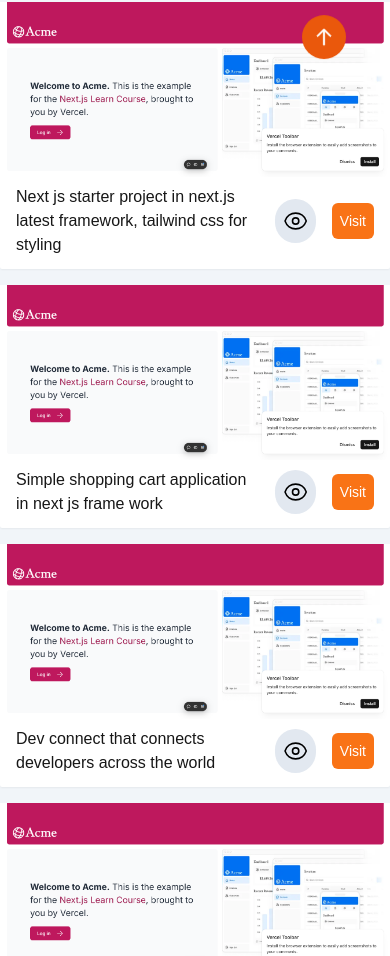
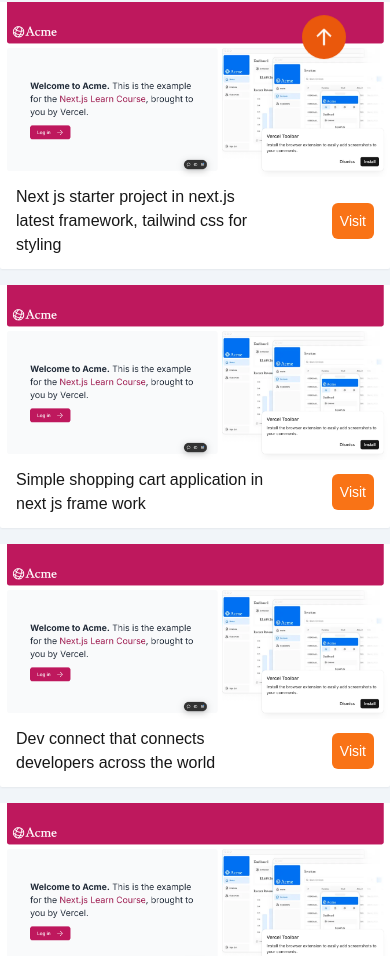
Before and after one commit to amaniCoding/amani-portifolio, a Next.js app: page / in a window 390 px wide. Shown: the part 731-1687 px from the top of the page. Built offline with nearby package versions, Linux system fonts and the light colour scheme.

Commit message:
fixed some dark issues

```diff
--- a/app/ui/works.tsx
+++ b/app/ui/works.tsx
@@ -243,8 +243,8 @@ export default function Works() {
                     </div>
 
                     <div className="flex items-center justify-between space-x-4 px-4 pb-3 mt-2">
-                      <p className="dark:text-slate-300 w-3/4">{work.title}</p>
-                        <EyeIcon className="w-11 h-11 rounded-full bg-slate-200 p-2 cursor-pointer stroke-black dark:bg-slate-500 dark:group-hover:bg-slate-950 dark:group-hover:stroke-white dark:text-white hover:bg-slate-300" onClick={() => {handelShowModal(work)}}  />
+                      <p className="dark:text-slate-300 w-[70%]">{work.title}</p>
+                        <EyeIcon className="md:block hidden w-11 h-11 rounded-full bg-slate-200 p-2 cursor-pointer stroke-black dark:bg-slate-500 dark:group-hover:bg-slate-950 dark:group-hover:stroke-white dark:stroke-white hover:bg-slate-300 " onClick={() => {handelShowModal(work)}}  />
                       <Link href={`${work.link}`} target="_blank" className="p-2 inline-block dark:bg-slate-500 dark:text-slate-300 bg-orange-500 rounded-md text-white dark:group-hover:bg-slate-950 hover:bg-orange-700 hover:text-white text-sm">Visit</Link>
                     </div>
                   </div>
```
